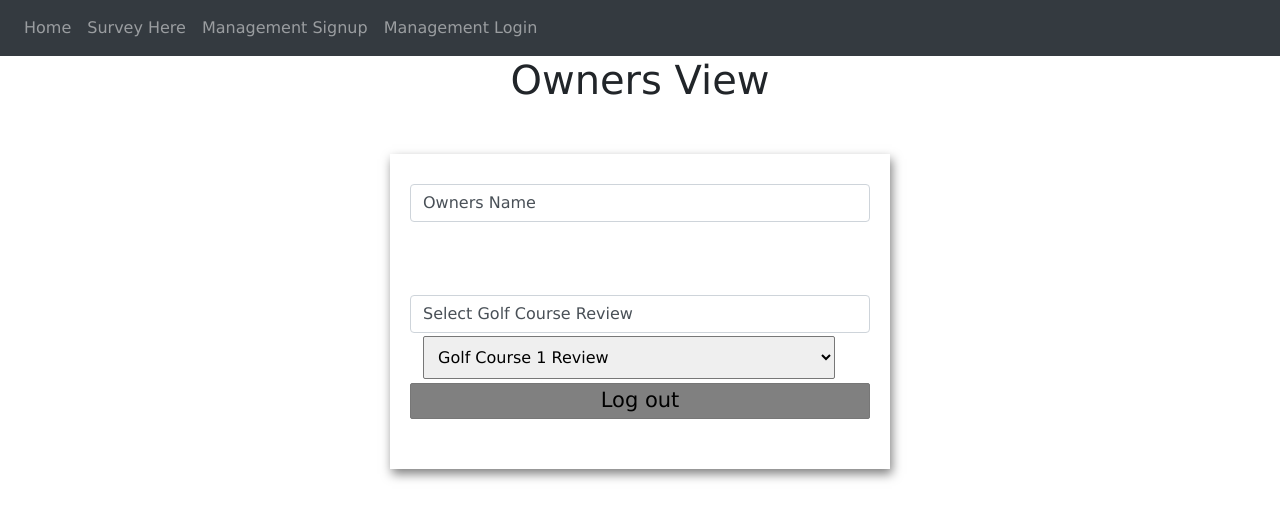
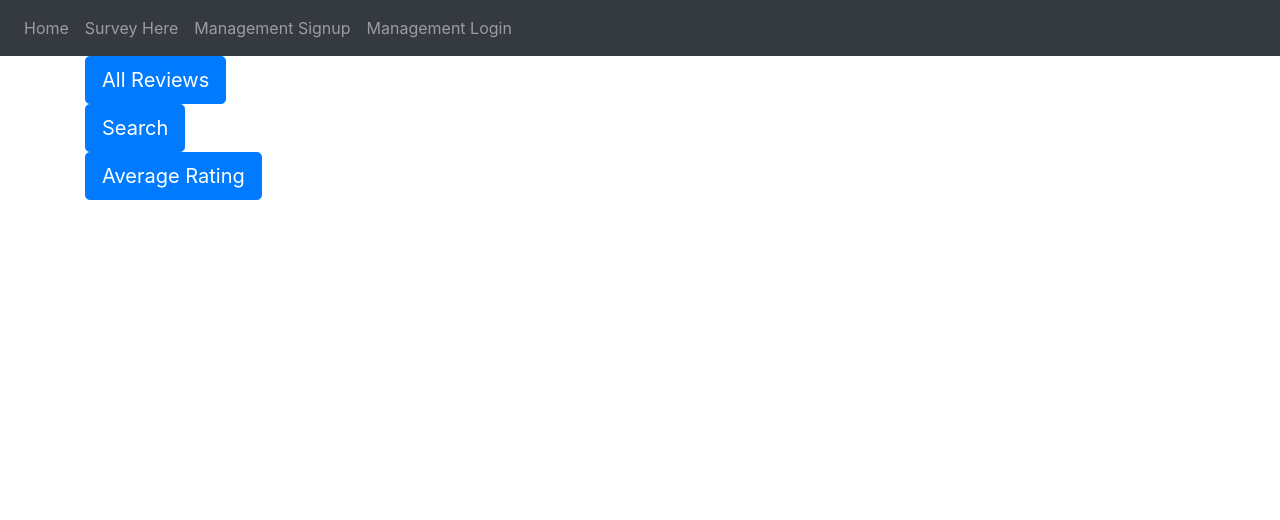
Before and after one commit to Petrut586/450_Project, a Flask app: page /owner in a window 1280 px wide. Shown: the top 520 px of the page. Run offline with Flask 2, Linux system fonts and the light colour scheme; some libraries are stand-ins or nearby versions.

Commit message:
Changed the owners page to have 3 buttons on it to split the work up

```diff
--- /dev/null
+++ b/1020GolfCourse/website/templates/averagerating.html
@@ -0,0 +1,3 @@
+{% extends "base.html" %} {% block title %}Sign Up{% endblock %} {% block content %}
+
+{% endblock %}
--- a/1020GolfCourse/website/templates/home.html
+++ b/1020GolfCourse/website/templates/home.html
@@ -13,6 +13,7 @@
 </p>
 <br>
 <a href="/survey" class="next">Next &raquo;</a>
+<br>
 <!-- <p style="text-align:center;"><img src="golferGuy.jpg" width="600" height="700"> -->
 <image src="{{ url_for('static', filename='images/golferGuy.jpg')}}"
 />
--- a/1020GolfCourse/website/templates/owner.html
+++ b/1020GolfCourse/website/templates/owner.html
@@ -4,107 +4,13 @@
 <html lang="en">
 
 <head>
-    <meta charset="UTF-8">
-    <meta http-equiv="X-UA-Compatible" content="IE=edge">
-    <meta name="viewport" content=
-        "width=device-width, initial-scale=1.0">
-    <title>
-        Owner's Golf Course
-    </title>
-
-    <style>
-
-        /* Styling the Body element i.e. Color,
-        Font, Alignment */
-        body {
-            background-color: white;
-            font-family: Verdana;
-            text-align: center;
-        }
-
-        /* Styling the Form (Color, Padding, Shadow) */
-        form {
-            background-color: #fff;
-            max-width: 500px;
-            margin: 50px auto;
-            padding: 30px 20px;
-            box-shadow: 2px 5px 10px rgba(0, 0, 0, 0.5);
-        }
-
-        /* Styling form-control Class */
-        .form-control {
-            text-align: left;
-            margin-bottom: 25px;
-        }
-
-        /* Styling form-control Label */
-        .form-control label {
-            display: block;
-            margin-bottom: 10px;
-        }
-
-        /* Styling form-control input,
-        select, textarea */
-        .form-control input,
-        .form-control select,
-        .form-control textarea {
-            border: 1px solid #777;
-            border-radius: 2px;
-            font-family: inherit;
-            padding: 10px;
-            display: block;
-            width: 95%;
-        }
-
-
-        /* Styling Button */
-        button {
-            background-color: gray;
-            border: 1px solid #777;
-            border-radius: 2px;
-            font-family: inherit;
-            font-size: 21px;
-            display: block;
-            width: 100%;
-            margin-top: 50px;
-            margin-bottom: 20px;
-        }
-    </style>
+<meta charset="UTF-8">
+<a href="/reviews" class="btn btn-primary btn-lg" role="button">All Reviews</a>
+<br>
+<a href="/search" class="btn btn-primary btn-lg" role="button">Search</a>
+<br>
+<a href="/avgrating" class="btn btn-primary btn-lg" role="button">Average Rating</a>
 </head>
-
-<body>
-    <h1>Owners View</h1>
-
-    <!-- Create Form -->
-    <form id="form">
-
-        <!-- Details -->
-        <div class="form-control">
-            <label for="usname" id="user-name">
-                Owners Name
-            </label>
-        </div>
-<br>
-<br>
-        <div class="form-control">
-            <label for="selection" id="label-selection">
-             Select Golf Course Review
-            </label>
-
-            <select name="selection" id="selection">
-                <option value="Golf Course 1 Review">Golf Course 1 Review</option>
-                <option value="Golf Course 2 Review">Golf Course 2 Review</option>
-                <option value="Golf Course 3 Review">Golf Course 3 Review</option>
-            </select>
-        </div>
-
-        <!-- Multi-line Text Input Control -->
-        <button type="lout" value="lout">
-            Log out
-        </button>
-    </form>
-</body>
-
 </html>
 
 {% endblock %}
--- /dev/null
+++ b/1020GolfCourse/website/templates/reviews.html
@@ -0,0 +1,3 @@
+{% extends "base.html" %} {% block title %}Sign Up{% endblock %} {% block content %}
+
+{% endblock %}
--- /dev/null
+++ b/1020GolfCourse/website/templates/search.html
@@ -0,0 +1,3 @@
+{% extends "base.html" %} {% block title %}Sign Up{% endblock %} {% block content %}
+
+{% endblock %}
--- a/1020GolfCourse/website/views.py
+++ b/1020GolfCourse/website/views.py
@@ -31,3 +31,15 @@ def question():
 @views.route('/owner')
 def owner():
     return render_template("owner.html")
+
+@views.route('/reviews')
+def reviews():
+    return render_template("reviews.html")
+
+@views.route('/search')
+def search():
+    return render_template("search.html")
+
+@views.route('/avgrating')
+def avgrating():
+    return render_template("averagerating.html")
```
Also changed, not shown: 1020GolfCourse/website/auth.py (+12 -0 lines), 1020GolfCourse/instance/golfreview.db, 1 other file.
